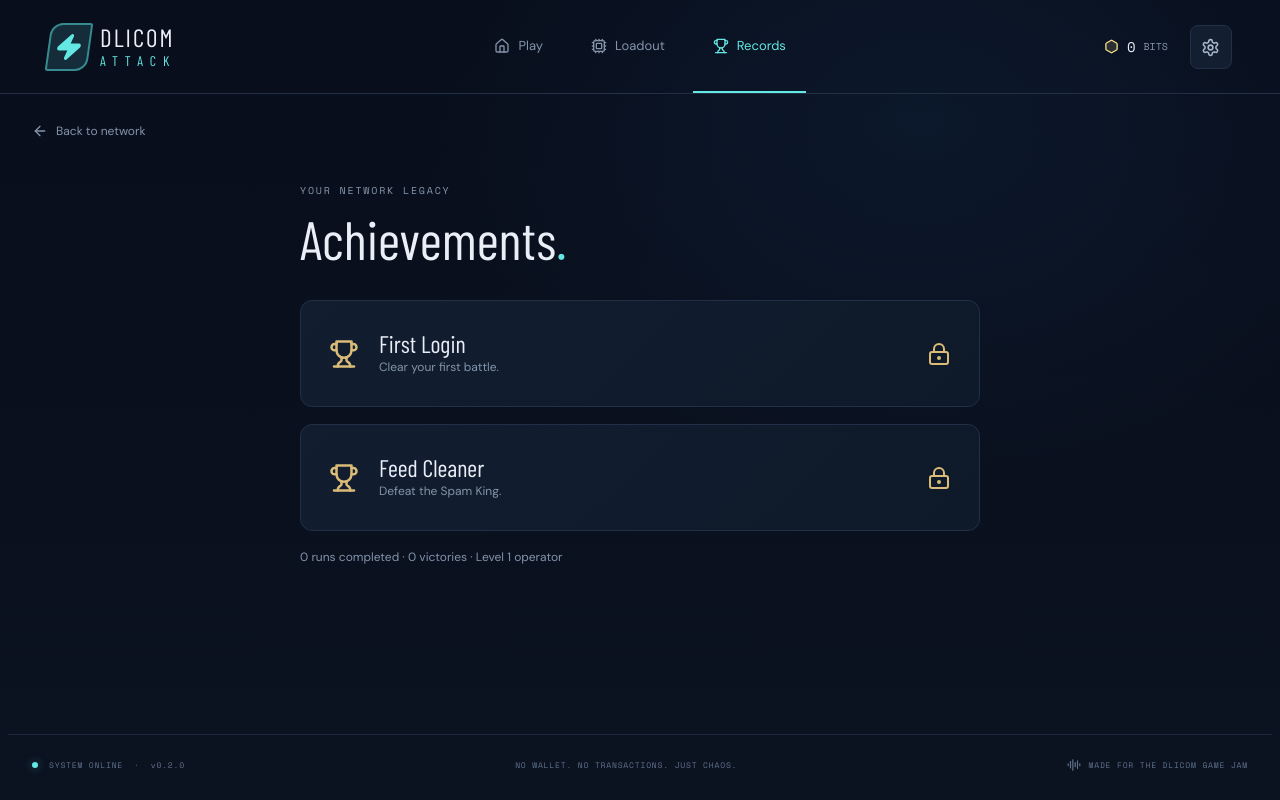
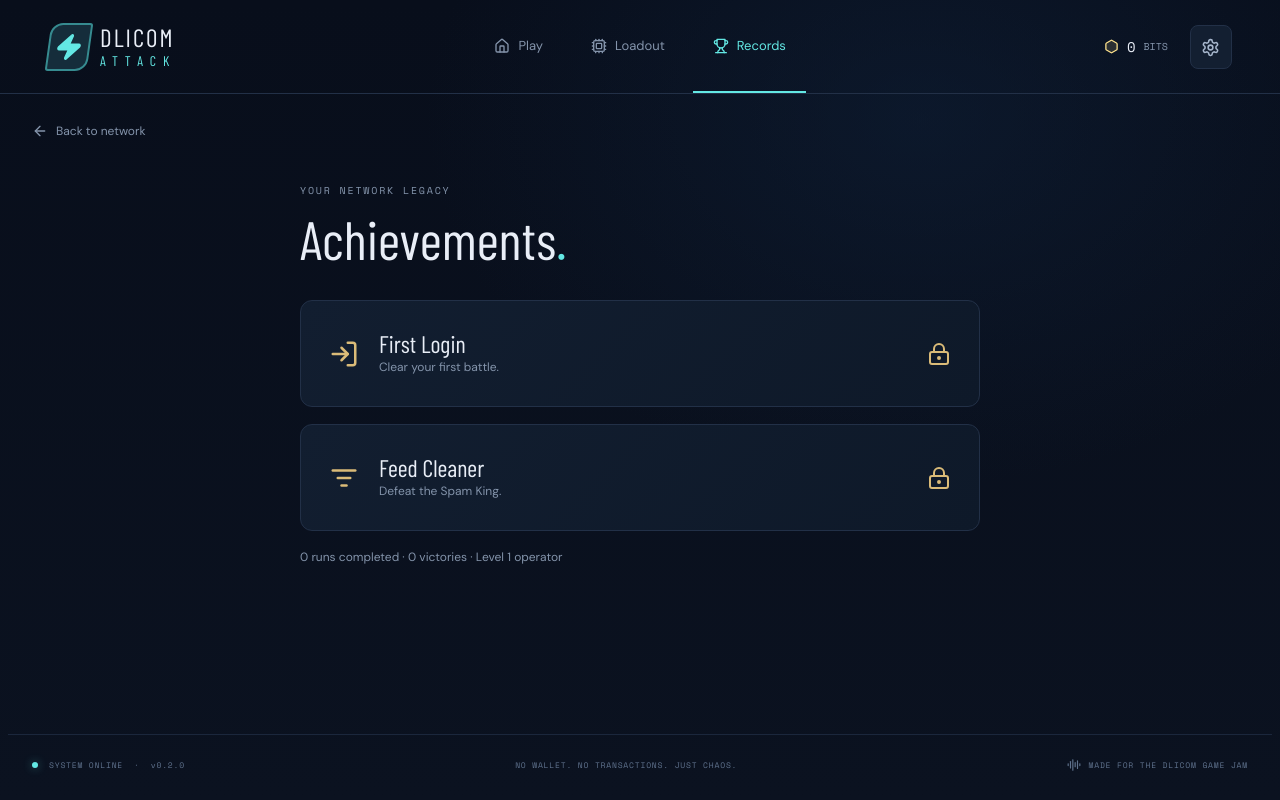
Before and after one commit to mrchaosdev/Dlicom-go, a React (Vite) app: page / in a window 1280 px wide. Both pictures are taken after a click on the button "Records". Built offline with nearby package versions, Linux system fonts and the light colour scheme.

Commit message:
Add distinct progression reward icons

```diff
--- a/src/app/App.tsx
+++ b/src/app/App.tsx
@@ -38,6 +38,8 @@ import { SKILLS, SKILL_BY_ID } from '../content/skills';
 import { NODES, generateEncounter } from '../content/encounters';
 import { CHAPTERS } from '../content/chapters';
 import { SKILL_GLYPHS, STATUS_GLYPHS } from '../content/skillGlyphs';
+import { ACHIEVEMENTS } from '../content/achievements';
+import { ACHIEVEMENT_GLYPHS, EQUIPMENT_GLYPHS } from '../content/progressionIcons';
 import { accountLevel } from '../services/save';
 import { playSound, startAudio, suspendAudio, updateAudio } from '../services/audio';
 import { applyCueVitals, snapshotVitals, turnDuration, type PresentedVitals } from '../game/phaser/presentation';
@@ -314,6 +316,7 @@ function EquipmentScreen() {
           {(['weapon', 'armor', 'module'] as Slot[]).map((slot) => {
             const id = save.account.equipped[slot],
               item = GEAR[id],
+              GearGlyph = EQUIPMENT_GLYPHS[id as keyof typeof EQUIPMENT_GLYPHS] ?? Cpu,
               level = save.account.inventory[id],
               cost = UPGRADE_COSTS[level - 1];
             return (
@@ -326,8 +329,8 @@ function EquipmentScreen() {
                   </div>
                 </div>
                 <div className="gear-title">
-                  <div className="square-icon">
-                    {slot === 'weapon' ? <Crosshair /> : slot === 'armor' ? <Shield /> : <Cpu />}
+                  <div className="square-icon" data-equipment-icon={id}>
+                    <GearGlyph aria-hidden="true" />
                   </div>
                   <div>
                     <h3>{item.name}</h3>
@@ -336,15 +339,19 @@ function EquipmentScreen() {
                 </div>
                 <div className="gear-options">
                   {EQUIPMENT.filter((e) => e.slot === slot && save.account.inventory[e.id]).map(
-                    (e) => (
+                    (e) => {
+                      const OptionGlyph = EQUIPMENT_GLYPHS[e.id as keyof typeof EQUIPMENT_GLYPHS] ?? Cpu;
+                      return (
                       <button
                         className={e.id === id ? 'selected' : ''}
                         key={e.id}
                         onClick={() => equip(e.id)}
                       >
+                        <OptionGlyph size={15} aria-hidden="true" data-equipment-option-icon={e.id} />
                         {e.id === id && <Check size={13} />} {e.name}
                       </button>
-                    ),
+                      );
+                    },
                   )}
                 </div>
                 <Button disabled={!cost || save.account.bits < cost} onClick={() => upgrade(slot)}>
@@ -437,19 +444,19 @@ function AchievementsScreen() {
   return (
     <div className="narrow">
       <PageHeading kicker="YOUR NETWORK LEGACY" title="Achievements" />
-      {[
-        ['first_login', 'First Login', 'Clear your first battle.'],
-        ['feed_cleaner', 'Feed Cleaner', 'Defeat the Spam King.'],
-      ].map(([id, name, desc]) => (
-        <div className="panel achievement" key={id}>
-          <Trophy size={30} />
-          <div>
-            <h3>{name}</h3>
-            <p>{desc}</p>
+      {ACHIEVEMENTS.map(({ id, name, description }) => {
+        const Glyph = ACHIEVEMENT_GLYPHS[id as keyof typeof ACHIEVEMENT_GLYPHS];
+        return (
+          <div className="panel achievement" key={id}>
+            <Glyph size={30} data-achievement-icon={id} aria-hidden="true" />
+            <div>
+              <h3>{name}</h3>
+              <p>{description}</p>
+            </div>
+            {save.account.achievements.includes(id) ? <Check /> : <LockKeyhole />}
           </div>
-          {save.account.achievements.includes(id) ? <Check /> : <LockKeyhole />}
-        </div>
-      ))}
+        );
+      })}
       <p className="muted">
         {save.account.runs} runs completed · {save.account.wins} victories · Level{' '}
         {accountLevel(save.account.xp)} operator
--- a/src/app/style.css
+++ b/src/app/style.css
@@ -694,6 +694,10 @@ footer i {
   margin: 15px 0;
 }
 .gear-options button {
+  display: inline-flex;
+  align-items: center;
+  justify-content: center;
+  gap: 7px;
   min-height: 44px;
   background: #0e1727;
   border: 1px solid #2b3a52;
@@ -701,6 +705,9 @@ footer i {
   font-size: 11px;
   padding: 8px 12px;
   color: var(--muted);
+}
+.gear-options button svg {
+  flex: 0 0 auto;
 }
 .gear-options button.selected {
   border-color: #4c9c9d;
--- /dev/null
+++ b/src/content/achievements.ts
@@ -0,0 +1,17 @@
+export const ACHIEVEMENT_IDS = {
+  firstBattle: 'first_login',
+  firstBoss: 'feed_cleaner',
+} as const;
+
+export const ACHIEVEMENTS = [
+  {
+    id: ACHIEVEMENT_IDS.firstBattle,
+    name: 'First Login',
+    description: 'Clear your first battle.',
+  },
+  {
+    id: ACHIEVEMENT_IDS.firstBoss,
+    name: 'Feed Cleaner',
+    description: 'Defeat the Spam King.',
+  },
+] as const;
--- /dev/null
+++ b/src/content/progressionIcons.ts
@@ -0,0 +1,50 @@
+import {
+  Bot,
+  CircuitBoard,
+  CircleGauge,
+  Clapperboard,
+  Cpu,
+  Crosshair,
+  DatabaseZap,
+  EyeOff,
+  GitBranch,
+  Gavel,
+  KeyRound,
+  ListFilter,
+  LogIn,
+  Radio,
+  Scale,
+  Shield,
+  ShieldBan,
+  ShieldCheck,
+  ShieldPlus,
+  Shirt,
+} from 'lucide-react';
+import type { LucideIcon } from 'lucide-react';
+
+/** Distinct item silhouettes for the equipment collection and loadout choices. */
+export const EQUIPMENT_GLYPHS = {
+  weapon_packet_blaster: Crosshair,
+  weapon_moderator_hammer: Gavel,
+  weapon_overdrive_core: Cpu,
+  weapon_viral_launcher: Radio,
+  weapon_encryption_blade: KeyRound,
+  weapon_dliclip_cannon: Clapperboard,
+  armor_firewall_shell: Shield,
+  armor_creator_hoodie: Shirt,
+  armor_zero_knowledge_cloak: EyeOff,
+  armor_moderator_vest: ShieldCheck,
+  armor_antispam_plating: ShieldBan,
+  armor_core_armor: ShieldPlus,
+  module_viral_chip: Bot,
+  module_combo_router: GitBranch,
+  module_counter_protocol: Scale,
+  module_rage_cache: DatabaseZap,
+  module_safe_mode: CircleGauge,
+  module_trust: CircuitBoard,
+} satisfies Record<string, LucideIcon>;
+
+export const ACHIEVEMENT_GLYPHS = {
+  first_login: LogIn,
+  feed_cleaner: ListFilter,
+} satisfies Record<string, LucideIcon>;
--- a/src/game/run/RunSession.ts
+++ b/src/game/run/RunSession.ts
@@ -3,6 +3,7 @@ import { getChapter } from '../../content/chapters';
 import { NODES, generateEncounter, generateEventElite } from '../../content/encounters';
 import { eventsForChapter, type EventEffect } from '../../content/events';
 import { SKILL_BY_ID } from '../../content/skills';
+import { ACHIEVEMENT_IDS } from '../../content/achievements';
 import { accountLevel, type SaveFile } from '../../services/save';
 import { CombatEngine } from '../combat/CombatEngine';
 import {
@@ -237,9 +238,10 @@ export class RunSession {
       if (a.inventory[this.rewardGear]) a.bits += 50;
       else a.inventory[this.rewardGear] = 1;
     }
-    if (this.cleared && !a.achievements.includes('first_login')) a.achievements.push('first_login');
-    if (this.result === 'victory' && !a.achievements.includes('feed_cleaner'))
-      a.achievements.push('feed_cleaner');
+    if (this.cleared && !a.achievements.includes(ACHIEVEMENT_IDS.firstBattle))
+      a.achievements.push(ACHIEVEMENT_IDS.firstBattle);
+    if (this.result === 'victory' && !a.achievements.includes(ACHIEVEMENT_IDS.firstBoss))
+      a.achievements.push(ACHIEVEMENT_IDS.firstBoss);
     return next;
   }
 }
```
Also changed, not shown: 5 other files (tests, documents, lock files or other folders).
